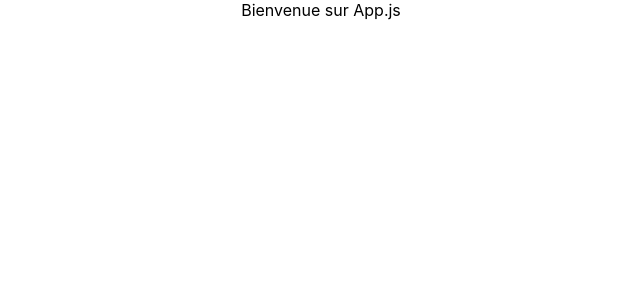
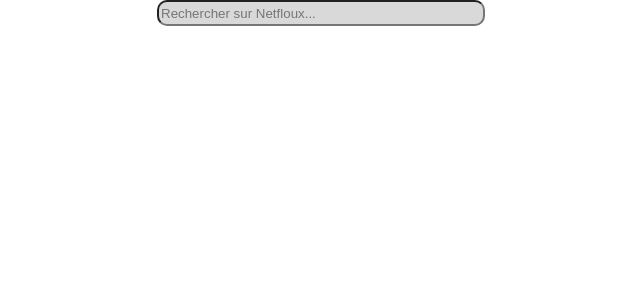
Before and after one commit to BenjaminBrugghe/Netfloux, a React (Create React App) app in the folder projet-netfloux/: page / in a window 1280 px wide. Shown: the top 300 px of the page, without its empty margins (319-959 px from the left). Built offline with nearby package versions, Linux system fonts and the light colour scheme.

Commit message:
feat: ajout de la searchbar :sparkles:

```diff
--- a/projet-netfloux/src/App.js
+++ b/projet-netfloux/src/App.js
@@ -1,7 +1,10 @@
 import "./App.css";
+import Searchbar from "./components/Searchbar";
 
 function App() {
-  return <div className="App">Bienvenue sur App.js</div>;
+  return <div className="App">
+    <Searchbar />
+  </div>;
 }
 
 export default App;
--- /dev/null
+++ b/projet-netfloux/src/components/Searchbar.jsx
@@ -0,0 +1,12 @@
+import React from "react";
+import "../styles/Searchbar.css";
+
+function Searchbar() {
+  return (
+    <div className="navbar">
+      <input type="text" className="border" placeholder="Rechercher sur Netfloux..."></input>
+    </div>
+  );
+}
+
+export default Searchbar;
--- /dev/null
+++ b/projet-netfloux/src/styles/Searchbar.css
@@ -0,0 +1,9 @@
+.border {
+    width:25%;
+    height: 20px;
+    background-color: #D9D9D9;
+    border-radius: 10px;
+}
+.navbar {
+    height: 10%;
+}
```
